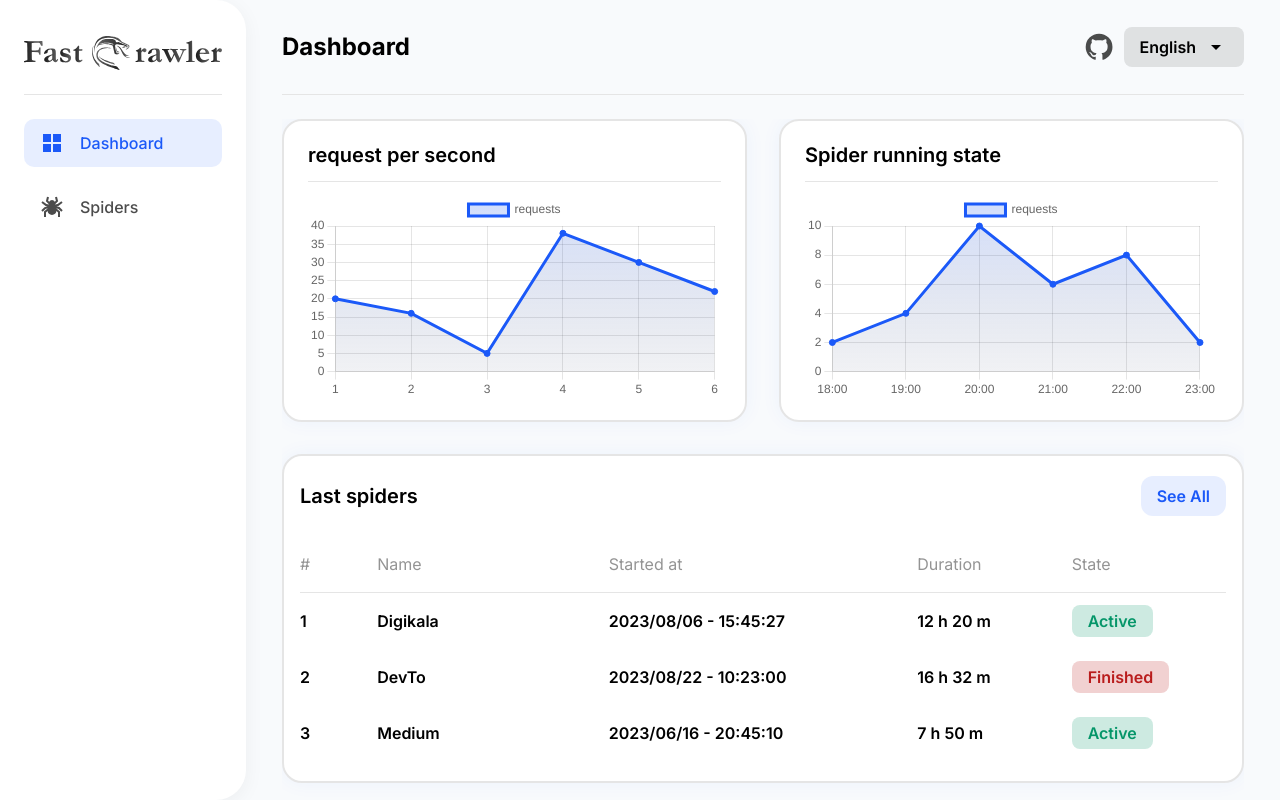
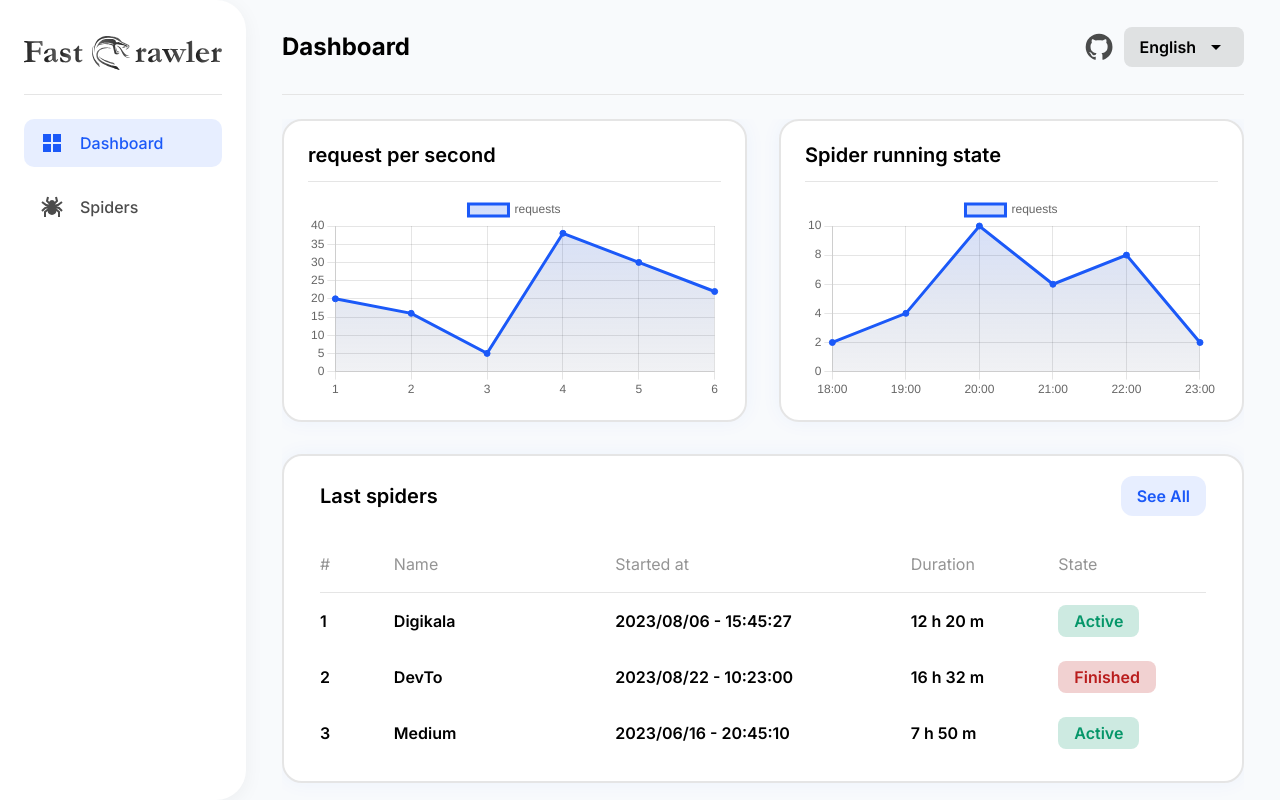
Before and after one commit to fast-crawler/ui, a React (Vite) app: page / in a window 1280 px wide. Built offline with nearby package versions, Linux system fonts and the light colour scheme.

Commit message:
:adhesive_bandage: Fix spider table spacing

```diff
--- a/src/components/Dashboard/SpidersTable.tsx
+++ b/src/components/Dashboard/SpidersTable.tsx
@@ -1,9 +1,15 @@
+import { useNavigate } from "react-router-dom";
+
 function SpidersTable() {
+  const navigate = useNavigate();
+
   return (
-    <div className="main-card px-4 md:px-9 py-5 w-full overflow-x-auto">
+    <div className="main-card px-9 py-5 w-full overflow-x-auto">
       <div className="flex items-center justify-between mb-5">
         <h3 className="text-xl font-semibold">Last spiders</h3>
-        <button className="btn-primary">See All</button>
+        <button className="btn-primary" onClick={() => navigate("/spiders")}>
+          See All
+        </button>
       </div>
       <div>
         <table className="table-auto min-w-full">
```
